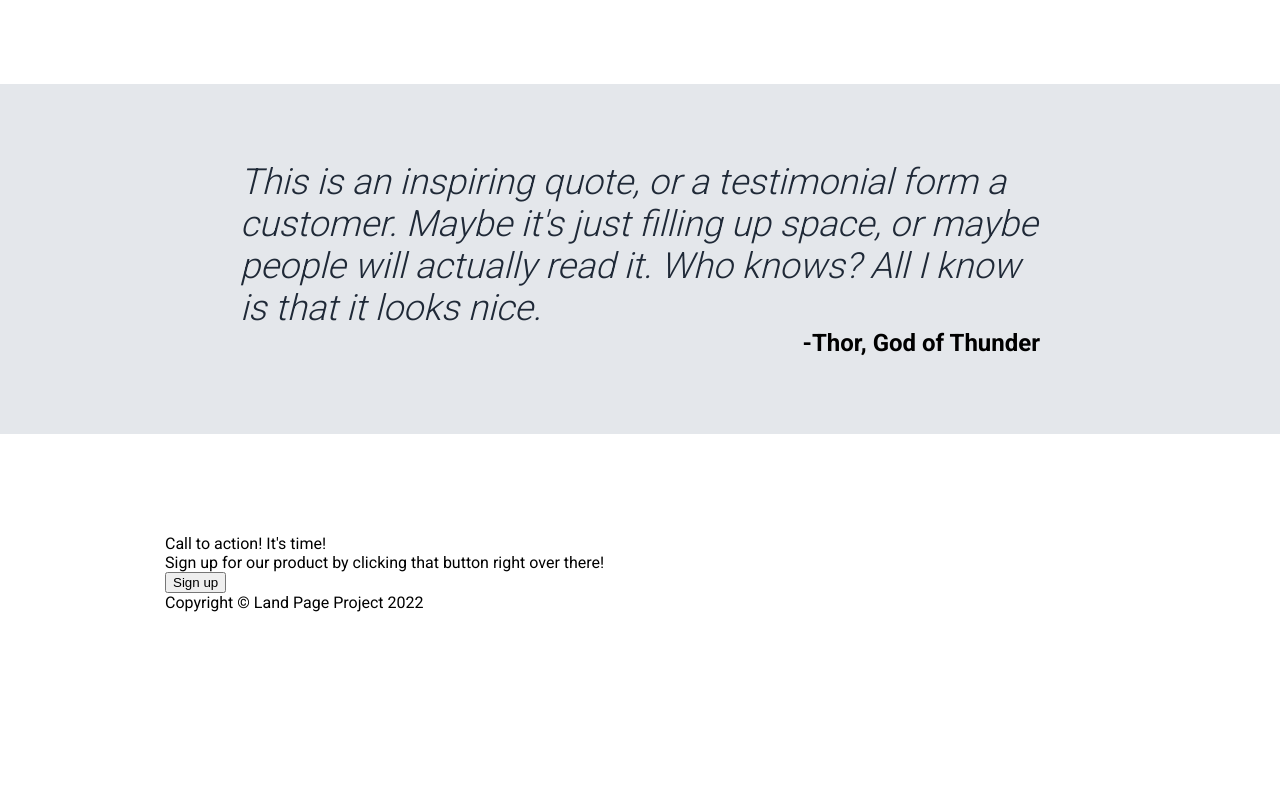
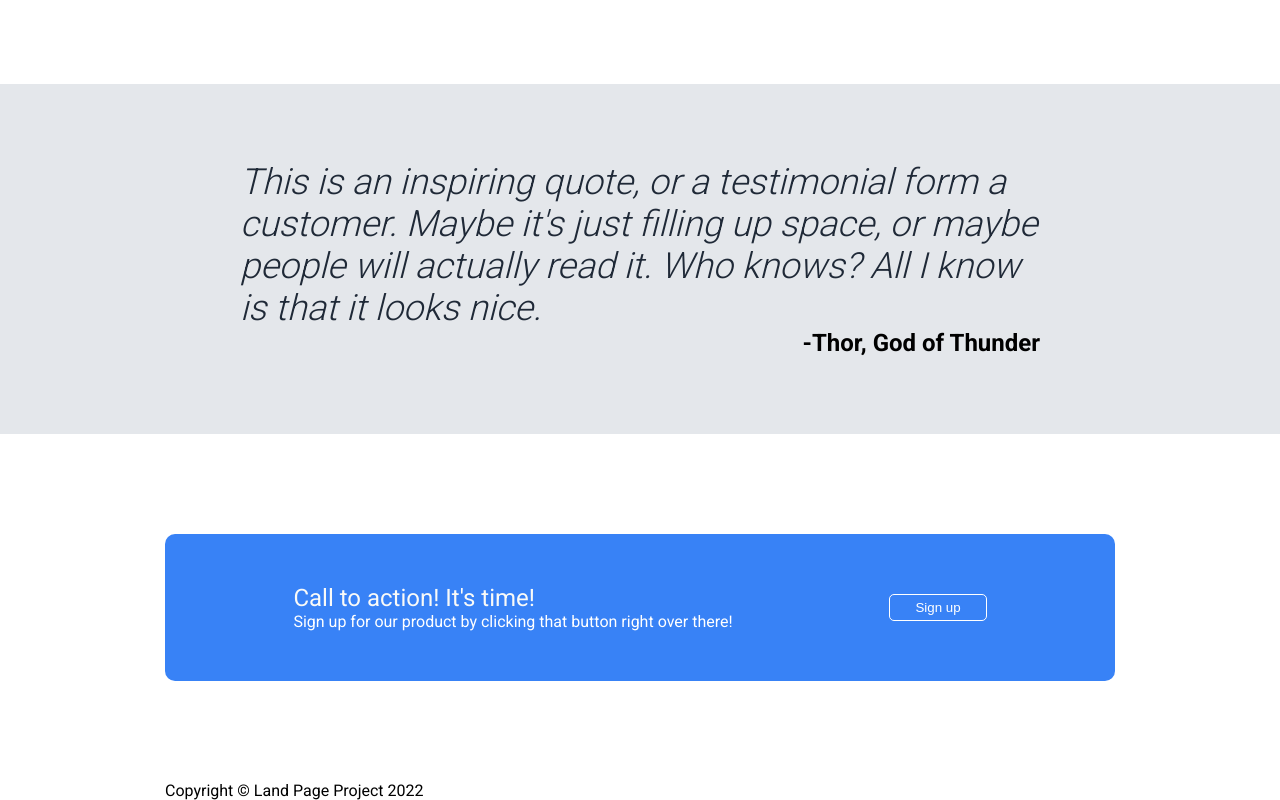
Before and after one commit to whitesgr03/Landing-Page, a plain HTML site: page index.html in a window 1280 px wide. Shown: the part 846-1646 px from the top of the page. Before the commit the page ends 1458 px from the top, so only its background shows below. Drawn offline with Linux system fonts and the light colour scheme.

Commit message:
Update style.css
建立 .banner Css

```diff
--- a/style.css
+++ b/style.css
@@ -12,7 +12,6 @@ ul {
 }
 
 p {
-    margin: 0;
     margin: 0;
 }
 
@@ -41,12 +40,14 @@ nav .link,
 nav,
 .hero,
 .info,
-.quote {
+.quote,
+.banner {
     margin-bottom: 100px;
 }
 
 
-.logo {
+.logo,
+.banner .title {
     font-size: 24px;
     color: #f9faf8
 }
@@ -72,11 +73,15 @@ nav,
     flex: 0 1 450px;
 }
 
-.hero .buttons {
-    background-color: #3B82F6;
+.hero .buttons,
+.banner .buttons{
     padding: 5px 25px;
     color: #ffff;
     border-radius: 5px;
+}
+
+.hero .buttons {
+    background-color: #3882F6;
     border: none;
 }
 
@@ -129,7 +134,7 @@ nav,
 }
 
 .quote .wrapper {
-    flex-basis: 800px;
+    width: 800px;
 }
 
 .quote .text{
@@ -145,3 +150,20 @@ nav,
     font-weight: bolder;
     text-align: end;
 }
+
+
+.banner .card {
+    background-color: #3882F6;
+    padding: 50px;
+    color: #ffff;
+    border-radius: 10px;
+    border: none;
+    display: flex;
+    justify-content: space-around;
+    align-items: center;
+}
+
+.banner .buttons {
+    background-color: transparent;
+    border: #ffff 1px solid;
+}
```
